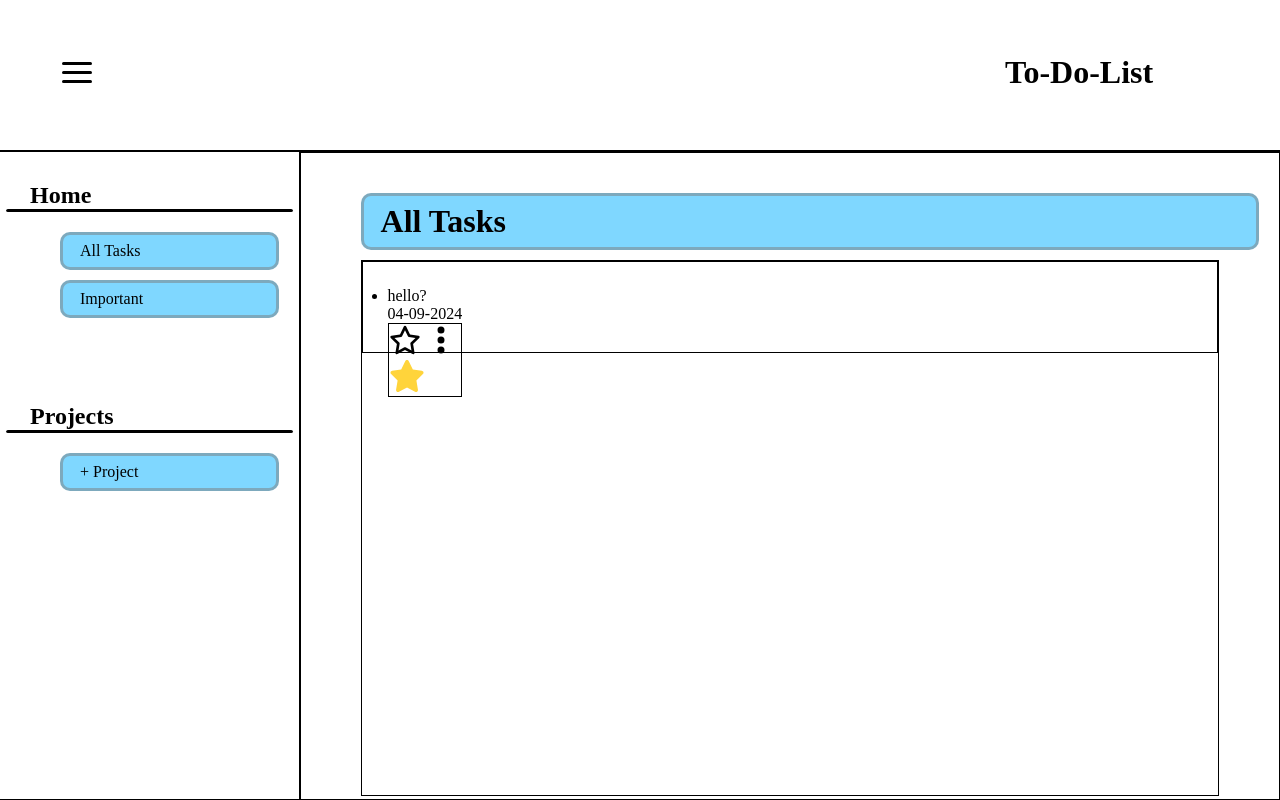
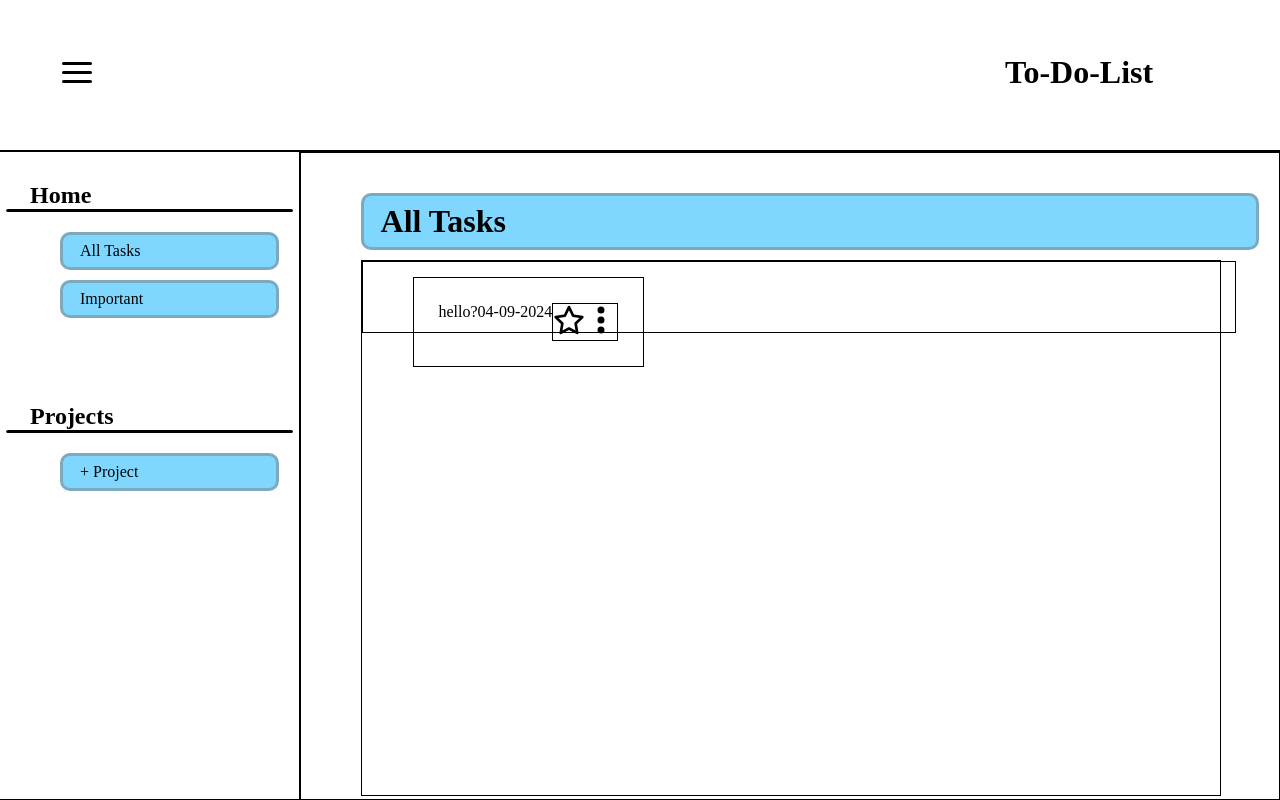
Before and after one commit to ProjectDueTmr/ToDoList, a website built with webpack: page src/index.html in a window 1280 px wide. Built offline with nearby package versions, Linux system fonts and the light colour scheme.

Commit message:
taskList boxes arent lining up right

```diff
--- a/src/index.html
+++ b/src/index.html
@@ -49,7 +49,7 @@
             <div class="taskList">
                 <div class="tasks">
                     <ul>
-                        <li id="0">
+                        <li class="listContainer" id="0">
                             <div class="unchecked"></div>
                             <div class="listDetails">
                                 <div class="taskTitle">hello?</div>
@@ -60,8 +60,8 @@
                             </div>
                             <div class="listRight">
                             <div class="favorite">
-                                <svg class='taskIcons' xmlns="http://www.w3.org/2000/svg" viewBox="0 0 576 512"><!--!Font Awesome Free 6.5.2 by @fontawesome - https://fontawesome.com License - https://fontawesome.com/license/free Copyright 2024 Fonticons, Inc.--><path fill="#000000" d="M287.9 0c9.2 0 17.6 5.2 21.6 13.5l68.6 141.3 153.2 22.6c9 1.3 16.5 7.6 19.3 16.3s.5 18.1-5.9 24.5L433.6 328.4l26.2 155.6c1.5 9-2.2 18.1-9.7 23.5s-17.3 6-25.3 1.7l-137-73.2L151 509.1c-8.1 4.3-17.9 3.7-25.3-1.7s-11.2-14.5-9.7-23.5l26.2-155.6L31.1 218.2c-6.5-6.4-8.7-15.9-5.9-24.5s10.3-14.9 19.3-16.3l153.2-22.6L266.3 13.5C270.4 5.2 278.7 0 287.9 0zm0 79L235.4 187.2c-3.5 7.1-10.2 12.1-18.1 13.3L99 217.9 184.9 303c5.5 5.5 8.1 13.3 6.8 21L171.4 443.7l105.2-56.2c7.1-3.8 15.6-3.8 22.6 0l105.2 56.2L384.2 324.1c-1.3-7.7 1.2-15.5 6.8-21l85.9-85.1L358.6 200.5c-7.8-1.2-14.6-6.1-18.1-13.3L287.9 79z"/></svg>
-                                <svg xmlns="http://www.w3.org/2000/svg" viewBox="0 0 576 512"><!--!Font Awesome Free 6.5.2 by @fontawesome - https://fontawesome.com License - https://fontawesome.com/license/free Copyright 2024 Fonticons, Inc.--><path fill="#FFD43B" d="M316.9 18C311.6 7 300.4 0 288.1 0s-23.4 7-28.8 18L195 150.3 51.4 171.5c-12 1.8-22 10.2-25.7 21.7s-.7 24.2 7.9 32.7L137.8 329 113.2 474.7c-2 12 3 24.2 12.9 31.3s23 8 33.8 2.3l128.3-68.5 128.3 68.5c10.8 5.7 23.9 4.9 33.8-2.3s14.9-19.3 12.9-31.3L438.5 329 542.7 225.9c8.6-8.5 11.7-21.2 7.9-32.7s-13.7-19.9-25.7-21.7L381.2 150.3 316.9 18z"/></svg>
+                                <svg class='taskIcons' xmlns="http://www.w3.org/2000/svg" viewBox="0 0 576 512"><path fill="#000000" d="M287.9 0c9.2 0 17.6 5.2 21.6 13.5l68.6 141.3 153.2 22.6c9 1.3 16.5 7.6 19.3 16.3s.5 18.1-5.9 24.5L433.6 328.4l26.2 155.6c1.5 9-2.2 18.1-9.7 23.5s-17.3 6-25.3 1.7l-137-73.2L151 509.1c-8.1 4.3-17.9 3.7-25.3-1.7s-11.2-14.5-9.7-23.5l26.2-155.6L31.1 218.2c-6.5-6.4-8.7-15.9-5.9-24.5s10.3-14.9 19.3-16.3l153.2-22.6L266.3 13.5C270.4 5.2 278.7 0 287.9 0zm0 79L235.4 187.2c-3.5 7.1-10.2 12.1-18.1 13.3L99 217.9 184.9 303c5.5 5.5 8.1 13.3 6.8 21L171.4 443.7l105.2-56.2c7.1-3.8 15.6-3.8 22.6 0l105.2 56.2L384.2 324.1c-1.3-7.7 1.2-15.5 6.8-21l85.9-85.1L358.6 200.5c-7.8-1.2-14.6-6.1-18.1-13.3L287.9 79z"/></svg>
+                                <!-- <svg xmlns="http://www.w3.org/2000/svg" viewBox="0 0 576 512"><path fill="#FFD43B" d="M316.9 18C311.6 7 300.4 0 288.1 0s-23.4 7-28.8 18L195 150.3 51.4 171.5c-12 1.8-22 10.2-25.7 21.7s-.7 24.2 7.9 32.7L137.8 329 113.2 474.7c-2 12 3 24.2 12.9 31.3s23 8 33.8 2.3l128.3-68.5 128.3 68.5c10.8 5.7 23.9 4.9 33.8-2.3s14.9-19.3 12.9-31.3L438.5 329 542.7 225.9c8.6-8.5 11.7-21.2 7.9-32.7s-13.7-19.9-25.7-21.7L381.2 150.3 316.9 18z"/></svg> -->
                             </div>
                             <div class="edit">
                                 <svg class='taskIcons' xmlns="http://www.w3.org/2000/svg" viewBox="0 0 128 512"><!--!Font Awesome Free 6.5.2 by @fontawesome - https://fontawesome.com License - https://fontawesome.com/license/free Copyright 2024 Fonticons, Inc.--><path fill="#000000" d="M64 360a56 56 0 1 0 0 112 56 56 0 1 0 0-112zm0-160a56 56 0 1 0 0 112 56 56 0 1 0 0-112zM120 96A56 56 0 1 0 8 96a56 56 0 1 0 112 0z"/></svg>
--- a/src/style.css
+++ b/src/style.css
@@ -123,12 +123,20 @@
 .taskList{
     border: 1px solid black;
     height: 66.8vh;
+    width: 100%;
 }
 .tasks{
     display: flex;
     border: 1px solid black;
+    padding: 15px 50px;
     height: 5vh;
+    width: 90%;
+}
+.listContainer{
+    display: flex;
+    justify-content: space-around;
     padding: 25px;
+    border: 1px solid black;
 }
 
 .listRight{
```
